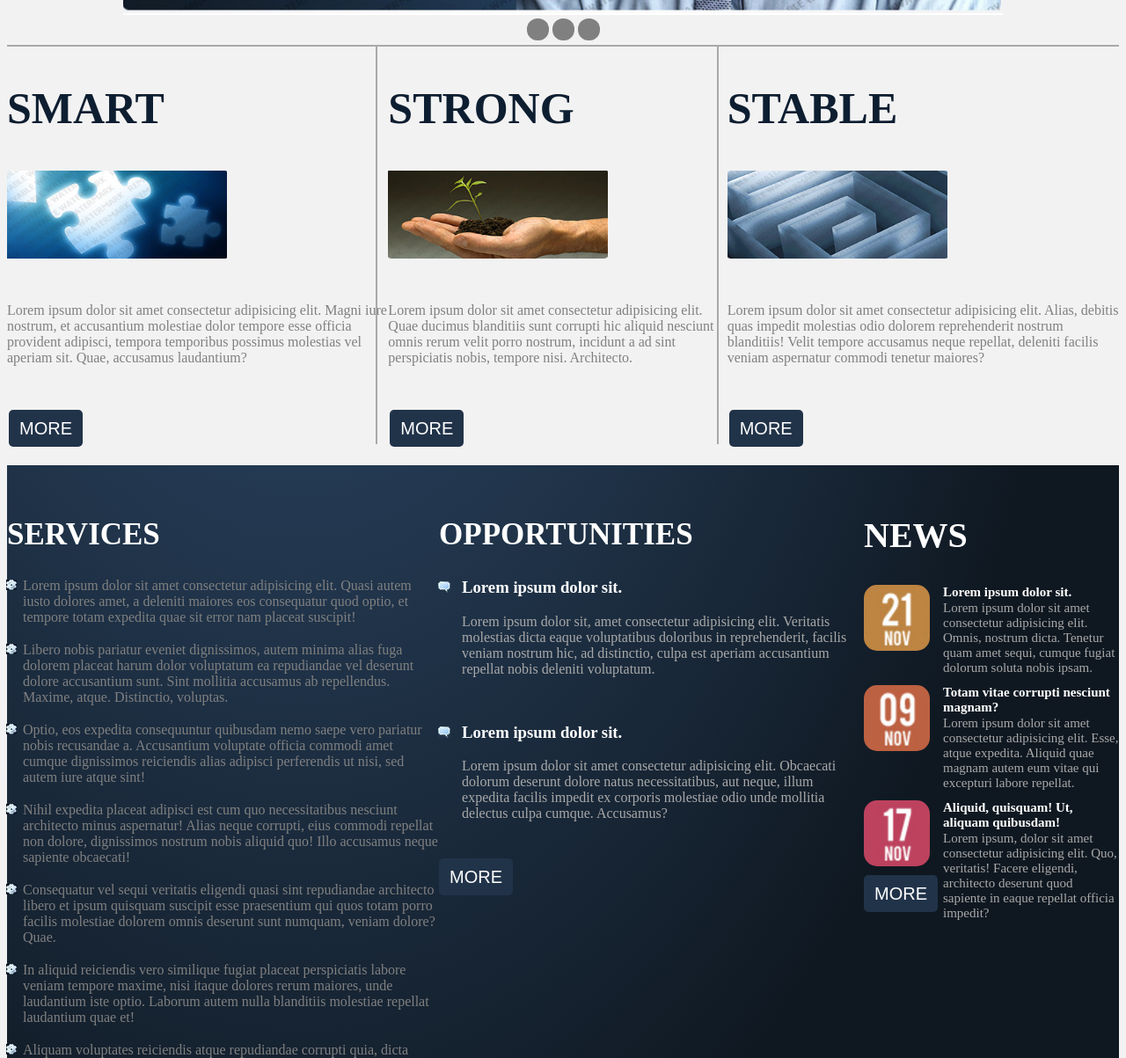
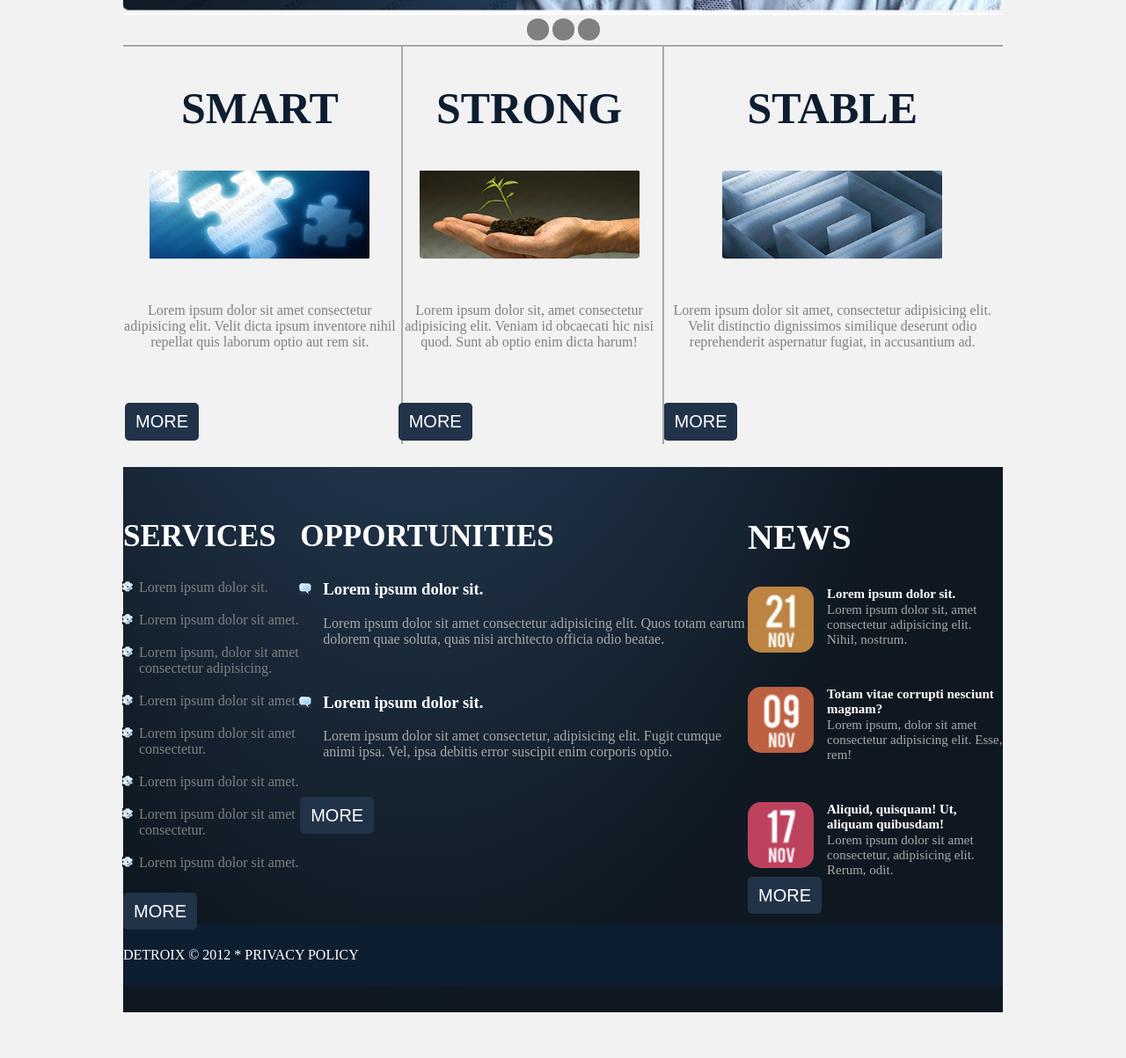
Before and after one commit to calvinlecoding/DetroixFinal, a plain HTML site: page index.html in a window 1280 px wide. Shown: the part 700-1903 px from the top of the page at 88% size. After the commit the page ends 1859 px from the top, so only its background shows below. Drawn offline with Linux system fonts and the light colour scheme.

Commit message:
readjusted final

```diff
--- a/css/style.css
+++ b/css/style.css
@@ -152,6 +152,12 @@ body {
     justify-self: center;
 }
 
+.bottomContainer {
+    max-width: 1000px;
+    text-align: center;
+    margin-inline: auto;
+}
+
 .line1 {
     margin-top: 5px;
     border: darkgray solid .5px;
@@ -163,7 +169,7 @@ body {
 
 .line2 {
     top: 0;
-    right: 12px;
+    right: -7px;
     position: absolute;
     width: 0px;
     height: 450px;
@@ -176,7 +182,7 @@ body {
 
 .line3 {
     top: 0;
-    right: 10px;
+    right: -3px;
     position: absolute;
     width: 0px;
     height: 450px;
@@ -215,6 +221,8 @@ body {
 }
 
 .prefooter {
+    max-width: 1000px;
+    justify-self: center;
     margin-top: 30px;
     padding: 30px 0px;
     background-image: radial-gradient(farthest-side at 334px -800px,    #35557b 0%,  #0f1821  100%)
--- a/index.html
+++ b/index.html
@@ -30,7 +30,7 @@
         </div>
 
         <div class="nav2">
-            <ul>
+            <ul style="text-align: left;">
                 <li><a href="#">HOME</a></li>
                 <li><a href="#">ABOUT</a></li>
                 <li><a href="#">SERVICES</a></li>
@@ -53,28 +53,28 @@
         <div class="carousel3"></div>
     </div>
 
-    <div class="bottomContainer">
+    <div class="bottomContainer" style="text-align: center;">
         <div class="line1"></div>
         <div class="three">
             <div class="smart">
                 <h2>SMART</h2>
                 <img src="./img/puzzle.png" alt="puzzle">
-                <p>Lorem ipsum dolor sit amet consectetur adipisicing elit. Magni iure nostrum, et accusantium molestiae dolor tempore esse officia provident adipisci, tempora temporibus possimus molestias vel aperiam sit. Quae, accusamus laudantium?</p>
-                <a href="#">MORE</a>
+                <p>Lorem ipsum dolor sit amet consectetur adipisicing elit. Velit dicta ipsum inventore nihil repellat quis laborum optio aut rem sit.</p>
+                <a style="float: left;" href="#">MORE</a>
                 <div class="line2"></div>
             </div>
             <div class="strong">
                 <h2>STRONG</h2>
                 <img src="./img/handplant.png" alt="handplant">
-                <p>Lorem ipsum dolor sit amet consectetur adipisicing elit. Quae ducimus blanditiis sunt corrupti hic aliquid nesciunt omnis rerum velit porro nostrum, incidunt a ad sint perspiciatis nobis, tempore nisi. Architecto.</p>
-                <a href="#">MORE</a>
+                <p>Lorem ipsum dolor sit, amet consectetur adipisicing elit. Veniam id obcaecati hic nisi quod. Sunt ab optio enim dicta harum!</p>
+                <a style="float: left;" href="#">MORE</a>
                 <div class="line3"></div>
             </div>
             <div class="stable">
                 <h2>STABLE</h2>
                 <img src="./img/maze.png" alt="maze">
-                <p>Lorem ipsum dolor sit amet consectetur adipisicing elit. Alias, debitis quas impedit molestias odio dolorem reprehenderit nostrum blanditiis! Velit tempore accusamus neque repellat, deleniti facilis veniam aspernatur commodi tenetur maiores?</p>
-                <a href="#">MORE</a>
+                <p>Lorem ipsum dolor sit amet, consectetur adipisicing elit. Velit distinctio dignissimos similique deserunt odio reprehenderit aspernatur fugiat, in accusantium ad.</p>
+                <a style="float: left;" href="#">MORE</a>
             </div>
         </div>
     </div>
@@ -83,14 +83,14 @@
             <div class="services">
                 <h2>SERVICES</h2>
                 <ul>
-                    <li>Lorem ipsum dolor sit amet consectetur adipisicing elit. Quasi autem iusto dolores amet, a deleniti maiores eos consequatur quod optio, et tempore totam expedita quae sit error nam placeat suscipit!</li>
-                    <li>Libero nobis pariatur eveniet dignissimos, autem minima alias fuga dolorem placeat harum dolor voluptatum ea repudiandae vel deserunt dolore accusantium sunt. Sint mollitia accusamus ab repellendus. Maxime, atque. Distinctio, voluptas.</li>
-                    <li>Optio, eos expedita consequuntur quibusdam nemo saepe vero pariatur nobis recusandae a. Accusantium voluptate officia commodi amet cumque dignissimos reiciendis alias adipisci perferendis ut nisi, sed autem iure atque sint!</li>
-                    <li>Nihil expedita placeat adipisci est cum quo necessitatibus nesciunt architecto minus aspernatur! Alias neque corrupti, eius commodi repellat non dolore, dignissimos nostrum nobis aliquid quo! Illo accusamus neque sapiente obcaecati!</li>
-                    <li>Consequatur vel sequi veritatis eligendi quasi sint repudiandae architecto libero et ipsum quisquam suscipit esse praesentium qui quos totam porro facilis molestiae dolorem omnis deserunt sunt numquam, veniam dolore? Quae.</li>
-                    <li>In aliquid reiciendis vero similique fugiat placeat perspiciatis labore veniam tempore maxime, nisi itaque dolores rerum maiores, unde laudantium iste optio. Laborum autem nulla blanditiis molestiae repellat laudantium quae et!</li>
-                    <li>Aliquam voluptates reiciendis atque repudiandae corrupti quia, dicta optio, laudantium hic necessitatibus odio est cum quisquam repellendus amet omnis molestiae. Similique soluta quaerat alias sed quam eligendi nihil quae perferendis!</li>
-                    <li>Quia repellat ullam, numquam cum laboriosam, quae officia veritatis, voluptas error minima sunt qui excepturi praesentium tempora officiis velit in dolore? Magni unde consequuntur nihil dicta reiciendis neque saepe voluptatibus?</li>
+                    <li>Lorem ipsum dolor sit.</li>
+                    <li>Lorem ipsum dolor sit amet.</li>
+                    <li>Lorem ipsum, dolor sit amet consectetur adipisicing.</li>
+                    <li>Lorem ipsum dolor sit amet.</li>
+                    <li>Lorem ipsum dolor sit amet consectetur.</li>
+                    <li>Lorem ipsum dolor sit amet.</li>
+                    <li>Lorem ipsum dolor sit amet consectetur.</li>
+                    <li>Lorem ipsum dolor sit amet.</li>
                 </ul>
                 <a href="#">MORE</a>
             </div>
@@ -99,11 +99,11 @@
                 <ul>
                     <li>
                         <h3>Lorem ipsum dolor sit.</h3>
-                        <p>Lorem ipsum dolor sit, amet consectetur adipisicing elit. Veritatis molestias dicta eaque voluptatibus doloribus in reprehenderit, facilis veniam nostrum hic, ad distinctio, culpa est aperiam accusantium repellat nobis deleniti voluptatum.</p>
+                        <p>Lorem ipsum dolor sit amet consectetur adipisicing elit. Quos totam earum dolorem quae soluta, quas nisi architecto officia odio beatae.</p>
                     </li>
                     <li>
                         <h3>Lorem ipsum dolor sit.</h3>
-                        <p>Lorem ipsum dolor sit amet consectetur adipisicing elit. Obcaecati dolorum deserunt dolore natus necessitatibus, aut neque, illum expedita facilis impedit ex corporis molestiae odio unde mollitia delectus culpa cumque. Accusamus?</p>
+                        <p>Lorem ipsum dolor sit amet consectetur, adipisicing elit. Fugit cumque animi ipsa. Vel, ipsa debitis error suscipit enim corporis optio.</p>
                     </li>
                 </ul>
                 <a href="#">MORE</a>
@@ -113,17 +113,17 @@
                 <div class="newsBlock">
                     <img src="./img/twentyfirst.png" alt="21">
                     <h3>Lorem ipsum dolor sit.</h3>
-                    <p>Lorem ipsum dolor sit amet consectetur adipisicing elit. Omnis, nostrum dicta. Tenetur quam amet sequi, cumque fugiat dolorum soluta nobis ipsam.</p>
+                    <p>Lorem ipsum dolor sit, amet consectetur adipisicing elit. Nihil, nostrum.</p>
                 </div>
                 <div class="newsBlock">
                     <img src="./img/ninth.png" alt="9">
                     <h3>Totam vitae corrupti nesciunt magnam?</h3>
-                    <p>Lorem ipsum dolor sit amet consectetur adipisicing elit. Esse, atque expedita. Aliquid quae magnam autem eum vitae qui excepturi labore repellat.</p>
+                    <p>Lorem ipsum, dolor sit amet consectetur adipisicing elit. Esse, rem!</p>
                 </div>
                 <div class="newsBlock">
                 <img src="./img/sevententh.png" alt="17">
                 <h3>Aliquid, quisquam! Ut, aliquam quibusdam!</h3>
-                <p>Lorem ipsum, dolor sit amet consectetur adipisicing elit. Quo, veritatis! Facere eligendi, architecto deserunt quod sapiente in eaque repellat officia impedit?</p>
+                <p>Lorem ipsum dolor sit amet consectetur, adipisicing elit. Rerum, odit.</p>
                 <a href="#">MORE</a>
             </div>
         </div>
```
